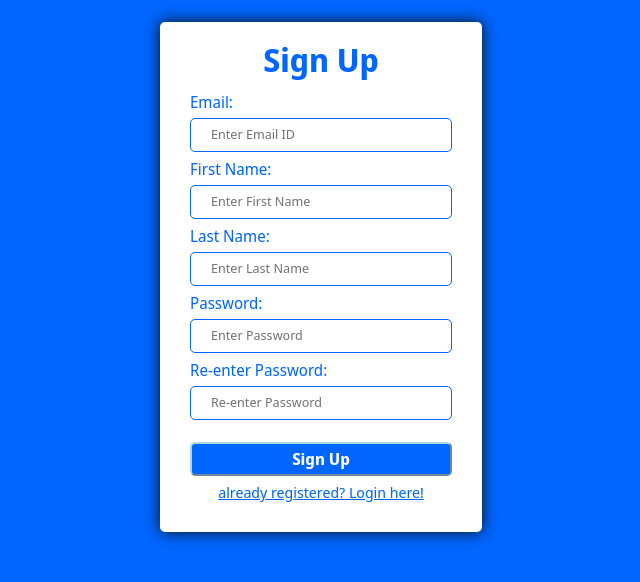
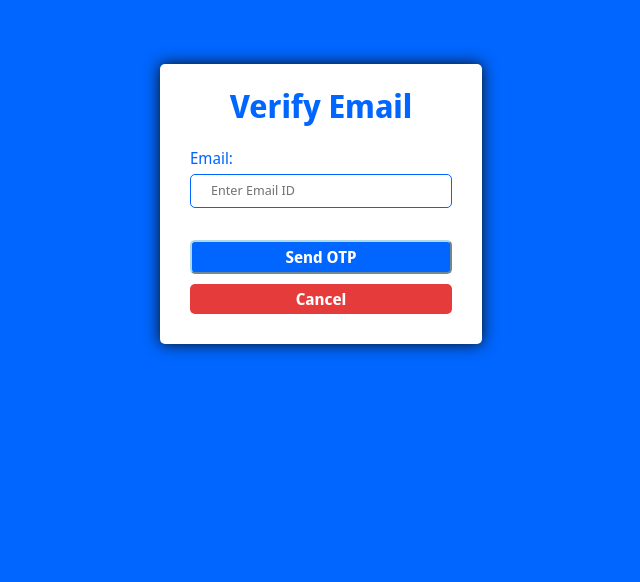
Before and after one commit to gaurav156/vue-ex, a Vue app: page /signup in a window 1280 px wide. Shown: the top 582 px of the page, without its empty margins (319-959 px from the left). Built offline with nearby package versions, Linux system fonts and the light colour scheme.

Commit message:
Adds Email Verification through OTP during Sign Up

```diff
--- /dev/null
+++ b/src/components/emailVerification.vue
@@ -0,0 +1,257 @@
+<template>
+  <div class="bg">
+    <div class="LoginCompo">
+      <h1>Verify Email</h1>
+      <div class="inputDiv">
+        <label class="inputClass">
+          Email:
+          <input
+            type="text"
+            placeholder="Enter Email ID"
+            v-model.lazy="userEmail"
+            ref="email"
+            class="inputText"
+            id="email"
+          />
+        </label>
+        <label v-if="otpSent">
+          OTP:
+          <input
+            type="password"
+            placeholder="Enter OTP"
+            v-model="form.otp"
+            ref="otp"
+            class="inputText"
+            id="otp"
+          />
+        </label>
+        <br />
+        <button
+          v-if="!otpSent"
+          v-on:click="sendOtp"
+          type="button"
+          class="submitBtn"
+        >
+          Send OTP
+        </button>
+        <button
+          v-if="otpSent"
+          v-on:click="submitOtp"
+          type="button"
+          class="submitBtn"
+        >
+          Submit OTP
+        </button>
+        <router-link :to="'/login'" class="cancelBtn">Cancel</router-link>
+        <signUpLib v-show="verified" :userEmail="this.userEmail">
+        </signUpLib>
+        <div v-if="this.errorAlert" class="errorAlertClass">
+          <p>{{ errorMsg }}</p>
+        </div>
+      </div>
+    </div>
+  </div>
+</template>
+
+<script>
+import axios from "axios";
+import signUpLib from "./signUp.vue";
+
+export default {
+  name: "emailVerification",
+
+  components: {
+    signUpLib,
+  },
+
+  data() {
+    return {
+      form: {
+        email: "",
+        otp: "",
+      },
+      error: [],
+      errorAlert: false,
+      errorMsg: "",
+      otpSent: false,
+      verified: false,
+      userEmail: "",
+    };
+  },
+
+  methods: {
+    async sendOtp() {
+      this.form.email = this.userEmail;
+      if (this.form.email === "" || this.form.email.length === 0) {
+        console.log("Error : Enter Email");
+        this.errorMsg = "Error : Enter Email";
+        this.errorAlert = true;
+        this.otpSent = false;
+      } else {
+        let result = await axios.get(
+          "http://localhost:3000/marklogic/check/" + this.form.email
+        );
+        if (result.data === false) {
+          let response = await axios.get(
+            "http://localhost:3000/otp/send/" + this.form.email
+          );
+          this.userEmail = this.form.email;
+          if (response.status === 200) {
+            console.log("Otp Sent");
+            this.errorAlert = false;
+            this.otpSent = true;
+          } else {
+            console.log("Error : OTP not sent");
+            this.errorMsg = "Error : OTP not sent";
+            this.errorAlert = true;
+            this.otpSent = false;
+          }
+        } else {
+          console.log("Error : Email already Registered");
+          this.errorMsg = "Error : Email already Registered";
+          this.errorAlert = true;
+          this.otpSent = false;
+        }
+      }
+    },
+    async submitOtp() {
+      let response = await axios.post(
+        "http://localhost:3000/otp/verify",
+        this.form
+      );
+      let result = response.data;
+      if (result === "verified") {
+        console.log("Otp Verified");
+        this.verified = true;
+      } else {
+        console.log("Error : Wrong OTP");
+        this.errorMsg = "Error : Wrong OTP";
+        this.errorAlert = true;
+        this.verified = false;
+      }
+    },
+  },
+};
+</script>
+
+<style scoped>
+h1 {
+  text-align: center;
+  color: rgb(0, 102, 255);
+}
+p {
+  padding: 10px;
+}
+div {
+  padding: 10px;
+  margin: 10px;
+}
+.errorAlertClass {
+  background-color: rgb(238, 129, 129);
+  padding: 10px;
+  margin: 10px;
+  width: 200px;
+  height: fit-content;
+  border-radius: 5px;
+  color: rgb(116, 2, 2);
+  border: 1px solid rgb(230, 59, 59);
+  font-weight: bold;
+  font-size: small;
+  margin-left: 18px;
+}
+.errorAlertClass p {
+  text-align: center;
+}
+.LoginCompo {
+  display: block;
+  padding: 10px;
+  margin: auto;
+  margin-top: 5%;
+  width: 302px;
+  height: fit-content;
+  background-color: white;
+  border-radius: 5px;
+  color: rgb(0, 102, 255);
+  box-shadow: 0 0 15px rgb(14, 14, 14);
+}
+.submitBtn {
+  justify-self: center;
+  background-color: rgb(0, 102, 255);
+  border-color: lightblue;
+  border-radius: 5px;
+  width: -webkit-fill-available;
+  color: white;
+  font-weight: bold;
+  padding: 4px;
+  font-size: medium;
+  cursor: pointer;
+}
+.inputText {
+  display: grid;
+  width: -webkit-fill-available;
+  height: 30px;
+  border-radius: 5px;
+  border: 1px solid rgb(0, 102, 255);
+  padding-left: 20px;
+  padding-bottom: 2px;
+  margin-top: 5px;
+}
+.inputClass {
+  padding-bottom: 10px;
+}
+.inputDiv {
+  display: grid;
+  margin-top: 0px;
+  padding-top: 10px;
+}
+.submitBtn:hover {
+  background-color: lightblue;
+  color: rgb(0, 102, 255);
+}
+.bg {
+  width: 100%;
+  height: 100%;
+  background-color: rgb(0, 102, 255);
+  padding: 0px;
+  margin: 0px;
+  position: fixed;
+}
+.routerLink {
+  font-size: 15px;
+  text-align: center;
+  padding-top: 6px;
+  color: rgb(0, 102, 255);
+}
+.backdropR {
+  /* background: rgba(0, 0, 0, 0.5); */
+  position: fixed;
+  left: 0px;
+  top: 0px;
+  width: 100%;
+  height: 100%;
+  margin: 0px;
+
+  background-color: rgb(0, 102, 255);
+  padding: 0px;
+}
+
+.cancelBtn {
+  text-align: center;
+  text-decoration: none;
+  justify-self: center;
+  background-color: rgb(230, 59, 59);
+  border-color: rgb(219, 34, 34);
+  border-radius: 5px;
+  width: -webkit-fill-available;
+  color: white;
+  font-weight: bold;
+  padding: 4px;
+  font-size: medium;
+  cursor: pointer;
+  margin-top: 10px;
+}
+.cancelBtn:hover {
+  background-color: rgb(251, 189, 189);
+  color: rgb(219, 34, 34);
+}
+</style>
--- a/src/components/signUp.vue
+++ b/src/components/signUp.vue
@@ -1,18 +1,20 @@
 <template>
-  <div class="bg">
+  <div class="backdropR">
     <div class="LoginCompo">
+      <slot></slot>
       <h1>Sign Up</h1>
       <div class="inputDiv">
         <label class="inputClass">
           Email:
-          <input
+          <!-- <input
             type="text"
-            placeholder="Enter Email ID"
-            v-model="form.email"
-            ref="email"
+            placeholder="Enter Email"
+            v-model.lazy="email"
+            ref="emailID"
             class="inputText"
-            id="email"
-          />
+            id="emailID"
+          /> -->
+          <p class="inputText" id="emailFixed">{{ userEmail }}</p>
         </label>
         <label class="inputClass">
           First Name:
@@ -76,17 +78,17 @@ import axios from "axios";
 
 export default {
   name: "signUpLib",
+  props: { userEmail: String },
   data() {
     return {
       form: {
         id: "",
-        email: "",
+        email: this.userEmail,
         firstName: "",
         lastName: "",
         password: "",
         reenterPassword: "",
       },
-      //   user: [],
       error: [],
       errorAlert: false,
       errorMsg: "",
@@ -95,27 +97,22 @@ export default {
   methods: {
     async signUp() {
       this.error = [];
-      this.$refs.email.style.borderColor = "rgb(0, 102, 255)";
       this.$refs.firstName.style.borderColor = "rgb(0, 102, 255)";
       this.$refs.lastName.style.borderColor = "rgb(0, 102, 255)";
       this.$refs.password.style.borderColor = "rgb(0, 102, 255)";
       this.$refs.reenterPassword.style.borderColor = "rgb(0, 102, 255)";
 
       if (
-        (this.form.email === "" || this.form.email.length === 0) &
         (this.form.firstName === "" || this.form.firstName.length === 0) &
         (this.form.lastName === "" || this.form.lastName.length === 0) &
         (this.form.password === "" || this.form.password.length === 0) &
         (this.form.reenterPassword === "" ||
           this.form.reenterPassword.length === 0)
       ) {
-        this.error.push("email");
         this.error.push("firstName");
         this.error.push("lastName");
         this.error.push("password");
         this.error.push("reenterPassword");
-      } else if (this.form.email === "" || this.form.email.length === 0) {
-        this.error.push("email");
       } else if (
         this.form.firstName === "" ||
         this.form.firstName.length === 0
@@ -138,7 +135,7 @@ export default {
             "http://localhost:3000/marklogic/users",
             {
               id: this.form.id,
-              email: this.form.email,
+              email: this.userEmail,
               firstName: this.form.firstName,
               lastName: this.form.lastName,
               password: this.form.password,
@@ -155,9 +152,6 @@ export default {
         this.errorMsg = "Error: Password did not Match";
         this.errorAlert = true;
       } else {
-        if (this.error.includes("email")) {
-          this.$refs.email.style.borderColor = "red";
-        }
         if (this.error.includes("firstName")) {
           this.$refs.firstName.style.borderColor = "red";
         }
@@ -272,4 +266,22 @@ div {
   padding-top: 6px;
   color: rgb(0, 102, 255);
 }
+
+.backdropR {
+  /* background: rgba(0, 0, 0, 0.5); */
+  position: fixed;
+  left: 0px;
+  top: 0px;
+  width: 100%;
+  height: 100%;
+  margin: 0px;
+
+  background-color: rgb(0, 102, 255);
+  padding: 0px;
+}
+
+#emailFixed {
+  font-size: 83.502%;
+  color: grey;
+}
 </style>
--- a/src/routes.js
+++ b/src/routes.js
@@ -2,7 +2,7 @@ import {createWebHistory, createRouter} from 'vue-router'
 import bookLib from '@/components/book.vue'
 import customerLib from '@/components/customer.vue';
 import loginLib from '@/components/login.vue';
-import signUpLib from '@/components/signUp.vue';
+import emailVerification from '@/components/emailVerification.vue';
 import testAxios from '@/components/testAxios.vue';
 import updateBook from '@/components/updateBook.vue';
 import updateCustomer from '@/components/updateCustomer.vue';
@@ -30,7 +30,7 @@ const routes=[
     {
         name: 'signUp',
         path: '/signup',
-        component: signUpLib
+        component: emailVerification
     },
     {
         name: 'forgotPassword',
```
